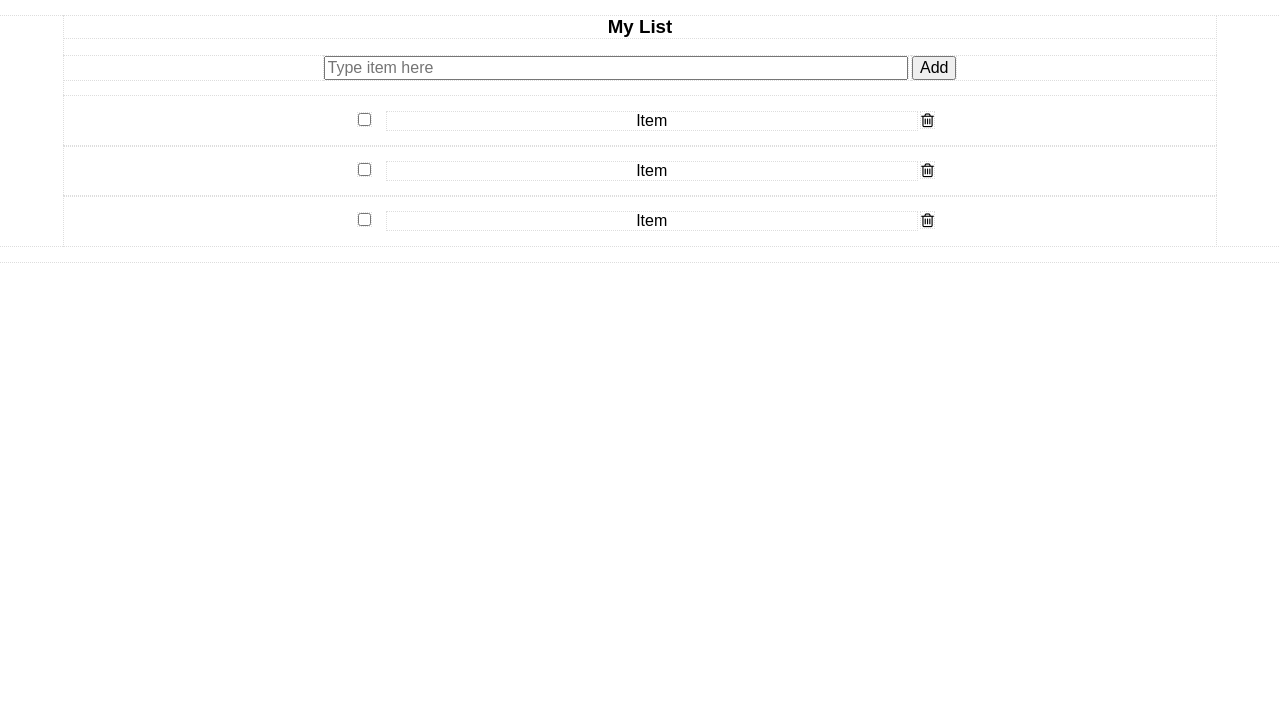
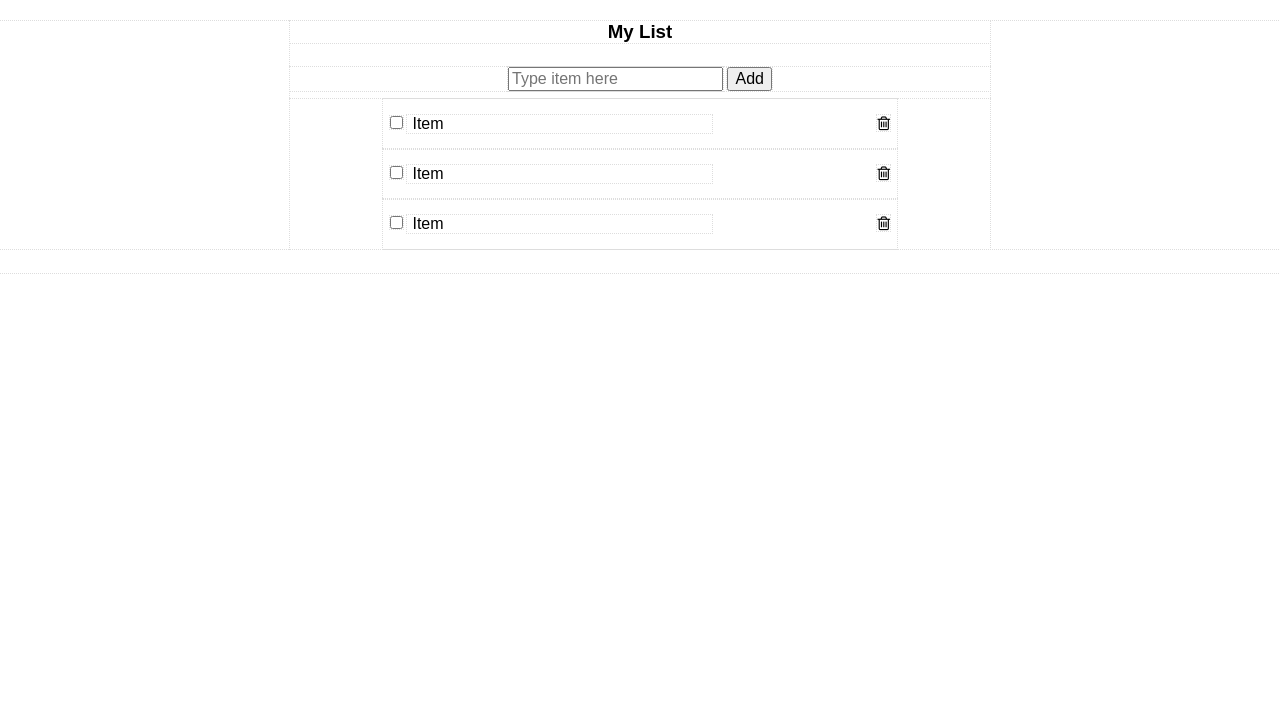
Before and after one commit to benjaminj6/shopping-list, a plain HTML site: page index.html in a window 1280 px wide. Shown: the part 80-800 px from the top of the page. Drawn offline with nearby package versions, Linux system fonts and the light colour scheme.

Commit message:
fixed positioning in <section>

```diff
--- a/css/style.css
+++ b/css/style.css
@@ -15,7 +15,7 @@ body {}
 
 /* -- <HEADER> STYLINGS -- */
 header {
-	/*background-color: #666;*/
+	background-color: #666;
 }
 
 header div.content-padding {
@@ -44,14 +44,25 @@ header nav ul li {}
 
 /* -- <SECTION> STYLING -- */
 section {
+	text-align: left;
 	text-align: center;
 }
-section div.content-padding {}
+section div.content-padding {
+	margin: 1.5em auto;
+	max-width: 700px
+}
 
-section div.add-item {}
+section h3 {
+	margin: 0;
+}
+
+section div.add-item {
+	margin-top: 1.5em;
+	margin-bottom: .5em;
+}
 
 section div.add-item input.add-item-text {
-	width: 50%;
+	/*width: 50%;*/
 }
 section div.add-item input.add-button {}
 
@@ -59,21 +70,27 @@ section ul {
 	padding-left: 0;
 	list-style: none;
 	display: block;
+	margin: 0;
+	text-align: left;
 	/*background-color: #eee;*/
 }
 
-section ul li {}
+section ul li {
+	max-width: 500px;
+	margin: 0 auto;
+	padding: 1em 1%;
+}
+
 section ul li input.status-box {
-	margin: 0 1%;
 }
 
 section ul li p {
 	display: inline-block;
-	width: 46%;
-	margin: 1em auto;
-
+	width: 60%;
+	padding-left: 1%;
+	margin: 0 auto;
 }
 
 section ul li i.remove-btn {
-
+		float: right;
 }
```
